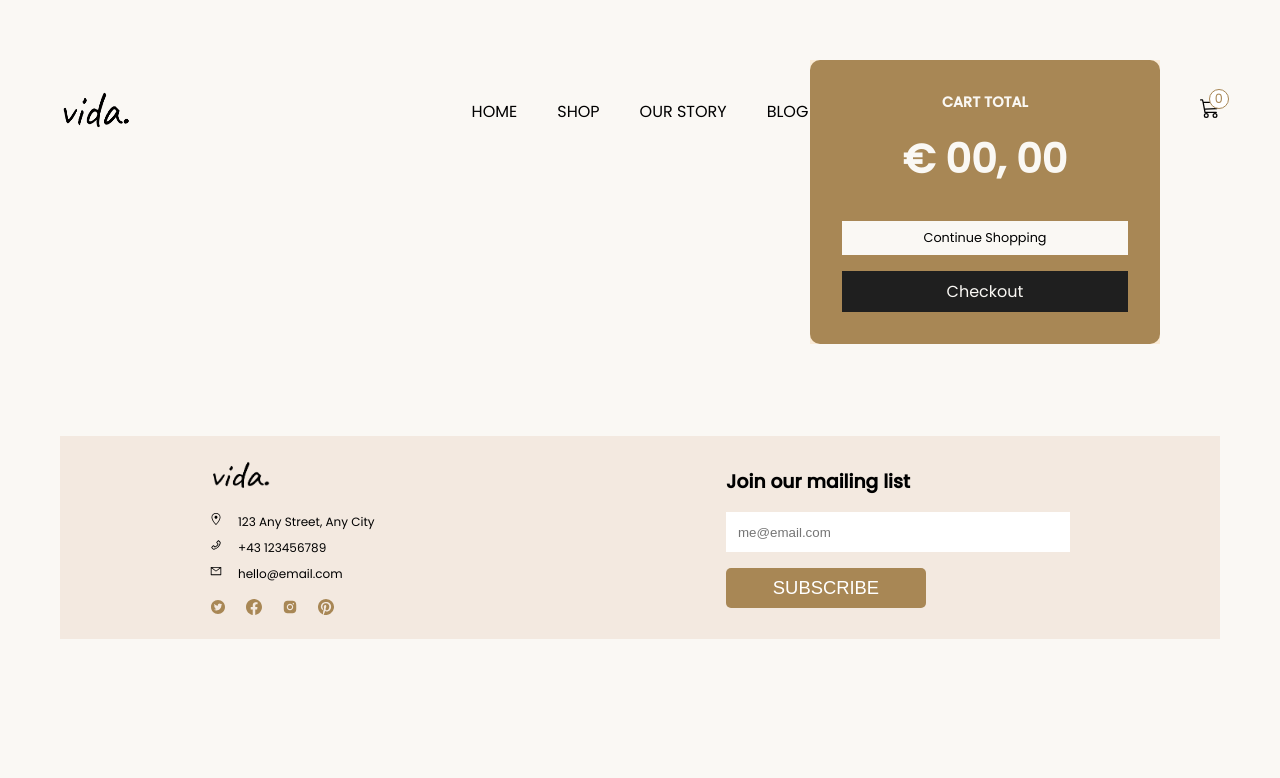
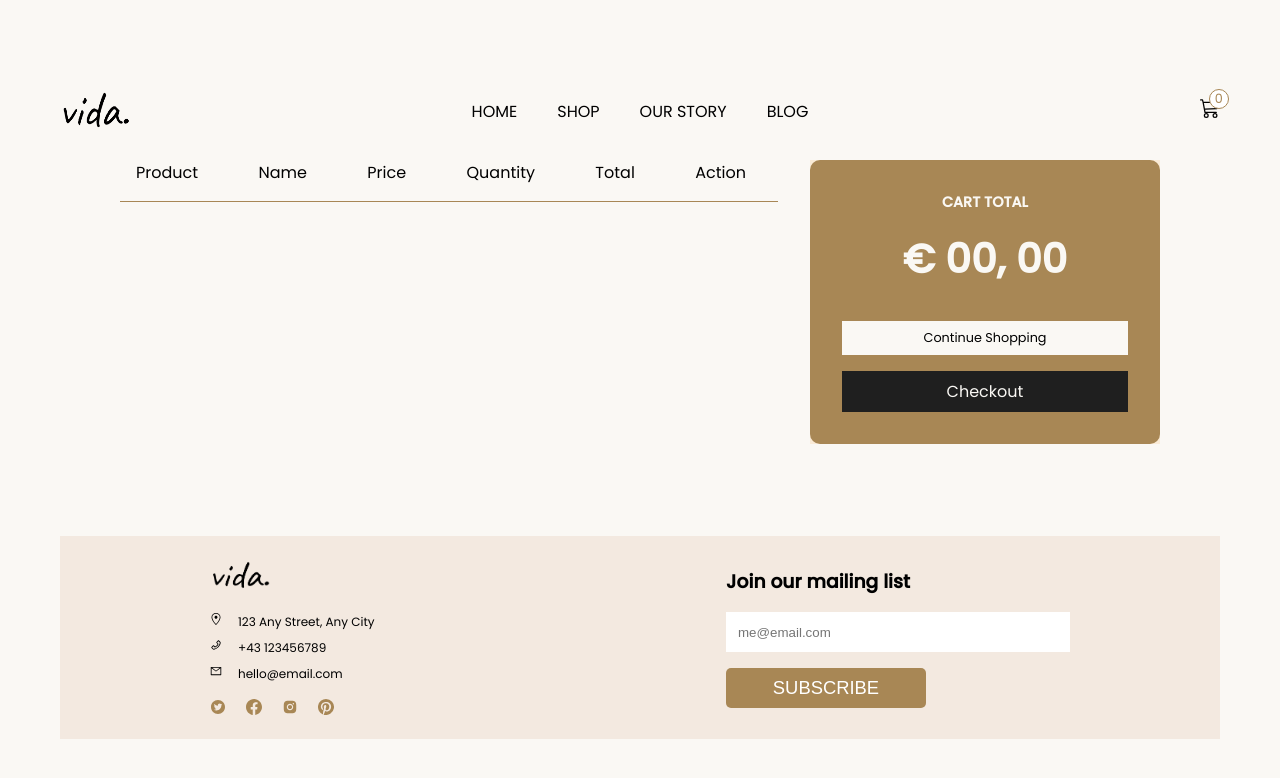
Before and after one commit to cheorodio/next-ecommerce-store, a Next.js app: page /cart in a window 1280 px wide. Shown: the top 778 px of the page. Built offline with nearby package versions, Linux system fonts and the light colour scheme; no server answers; a web font is replaced by a local one.

Commit message:
Add cart table head

```diff
--- a/app/cart/cart.module.scss
+++ b/app/cart/cart.module.scss
@@ -1,11 +1,18 @@
 .cartContainer {
   margin: 60px 0px;
   display: flex;
-  padding: 0px 120px 32px;
+  padding: 100px 120px 32px;
   gap: 32px;
 
   .cartOverviewContainer {
     width: 80%;
+
+    .cartTableHead {
+      display: flex;
+      justify-content: space-between;
+      padding: 0px 32px 16px 16px;
+      border-bottom: 1px solid var(--primary-color);
+    }
   }
 
   .cartTotalContainer {
--- a/app/cart/page.js
+++ b/app/cart/page.js
@@ -1,10 +1,22 @@
+// import Image from 'next/image';
 import Link from 'next/link';
+// import { getProductById } from '../../database/products';
 import styles from './cart.module.scss';
 
 export default function CartPage() {
   return (
     <div className={styles.cartContainer}>
-      <div className={styles.cartOverviewContainer} />
+      <div className={styles.cartOverviewContainer}>
+        <div className={styles.cartTableHead}>
+          <div>Product</div>
+          <div>Name</div>
+          <div>Price</div>
+          <div>Quantity</div>
+          <div>Total</div>
+          <div>Action</div>
+        </div>
+      </div>
+
       <div className={styles.cartTotalContainer}>
         <div className={styles.cartTotalCard}>
           <h3>Cart Total</h3>
@@ -18,7 +30,7 @@ export default function CartPage() {
             </Link>
             <Link
               className={`${styles.checkoutButton} ${styles.cartButton}`}
-              href="/#"
+              href="/checkout"
             >
               Checkout
             </Link>
```
